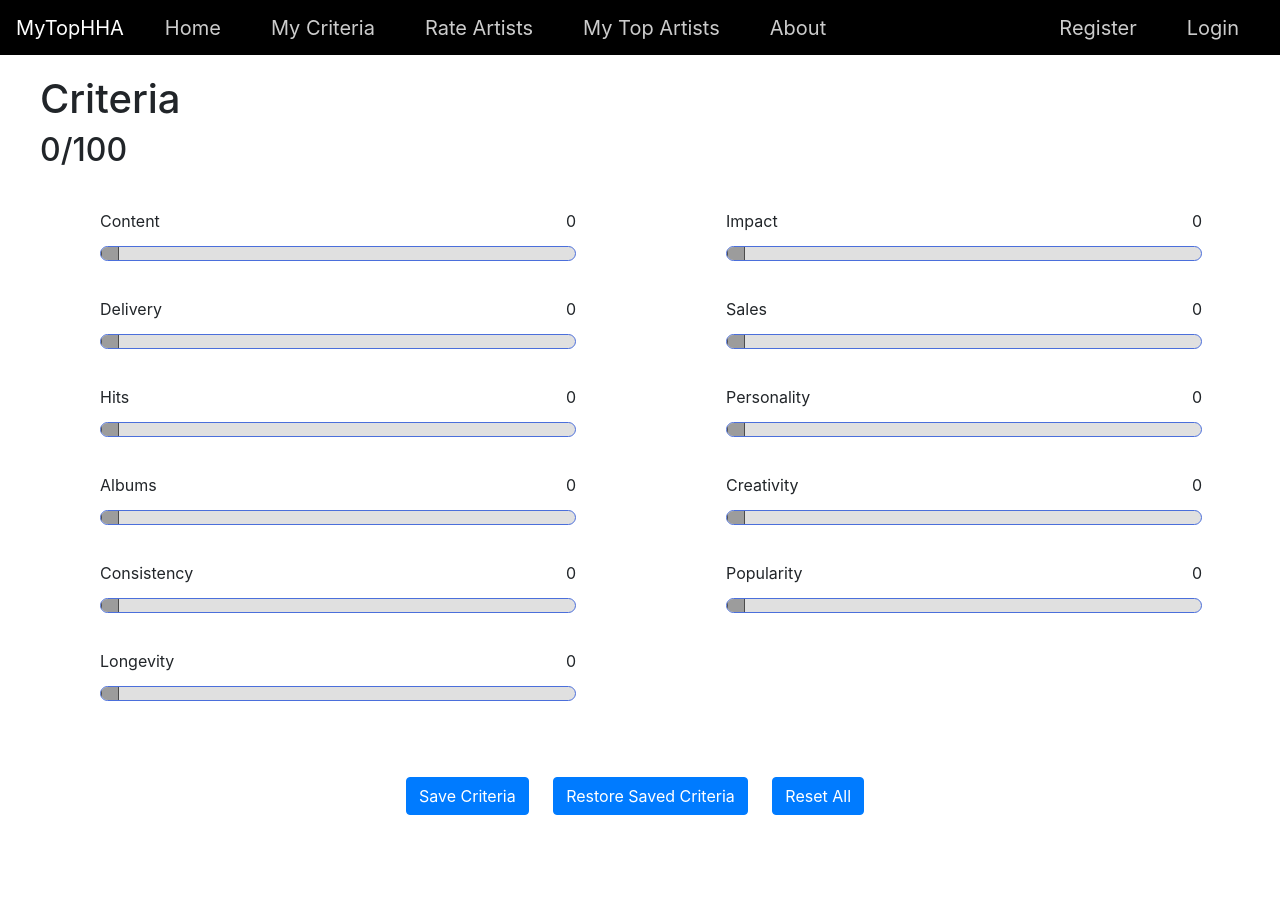
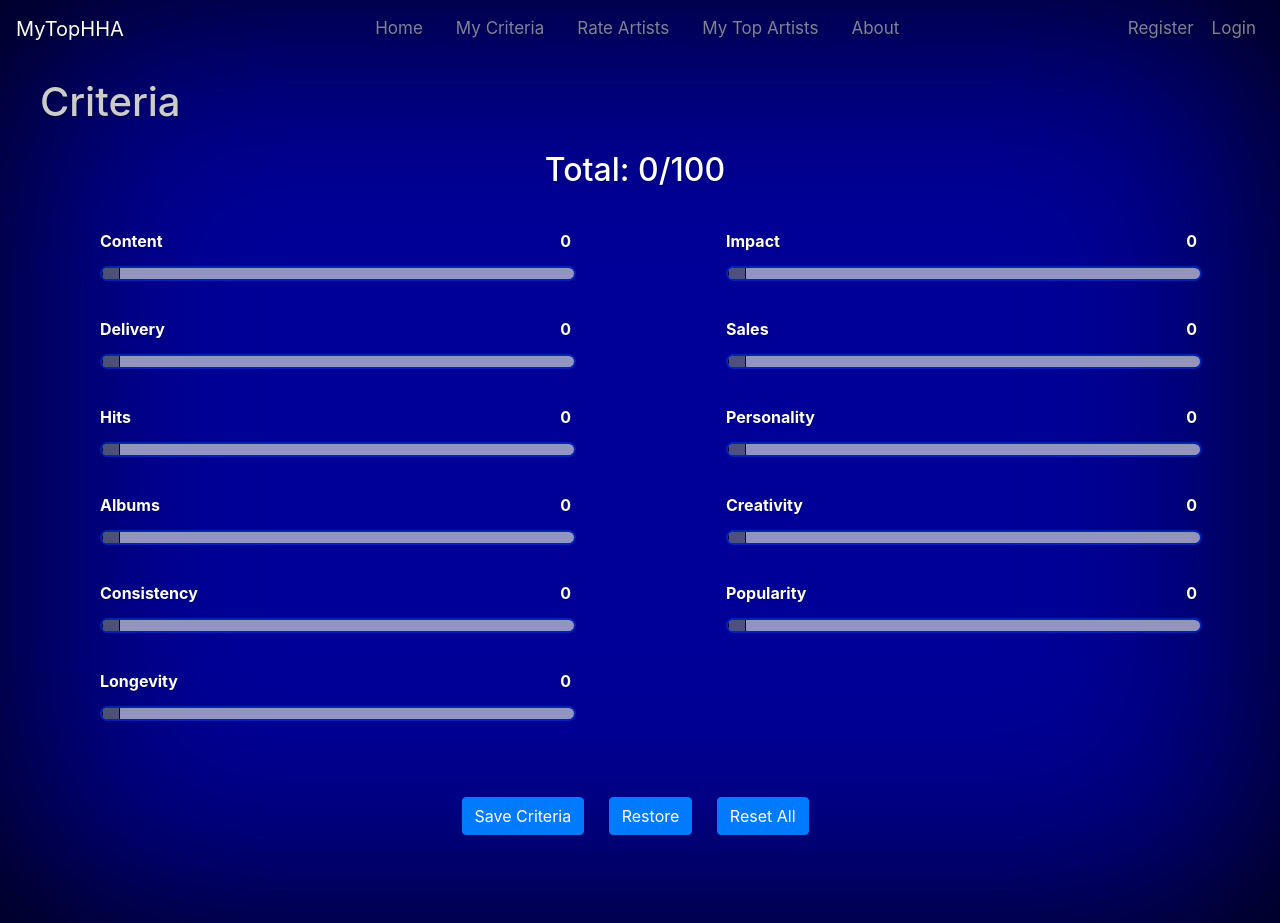
Before and after one commit to bclai7/Top_HHA, a Flask app: page /mycriteria in a window 1280 px wide. Before the commit the page ends 815 px from the top, so only its background shows below. Run offline with Flask 2, Linux system fonts and the light colour scheme; parts of the project's set-up code (start-up, migrations or seed data) failed here and were passed over; some libraries are stand-ins or nearby versions.

Commit message:
overhaul to website design
Changes to navbar:
-Text is smaller
-Removed background
-Core elements are centered on the page, account related elements are still to the right side

Overall design:
-Changed background color to a darker blue (still experimenting with color)
-Added drop shadow to background
-Jumbotron is still on front page for now but may change

```diff
--- a/static/css/styles.css
+++ b/static/css/styles.css
@@ -1,15 +1,30 @@
 /*CUSTOMIZATIONS*/
-.criteria-form .form-group .form-control {
-  border-color: #0033cc;
-  width: 100px;
-  border-radius: 15px;
-  border-width: 1px;
+html, body{
+  background: #000099;
+}
+html{
+  height:100%;
+}
+body{
+  min-height: 100%;
+}
+
+body {
+  color: #fff;
+  text-shadow: 0 .05rem .1rem rgba(0, 0, 0, .5);
+  box-shadow: inset 0 0 15rem rgba(0, 0, 0, 15);
+}
+h1{
+  color: #ccc;
+}
+
+.jumbotron h1{
+  color: black;
 }
 
 .jumbotron{
-  width: 80%;
-  border: 1px solid #0033cc;
-  border-radius: 15px;
+  width: 100%;
+  background: #8c8c8c;
 }
 
 /* REGISTER FORM*/
@@ -36,10 +51,11 @@
   width: 85%;
   height: 100%;
   padding: 55px 15px 15px 150px;
-  border: solid 1.5px #0033cc;
+  border: solid 1px black;
   border-radius: 15px;
   margin: 0 auto;
   margin-top: 30px;
+  background: #f2f2f2;
 }
 
 .dashboard_container .user_info{
@@ -109,17 +125,34 @@
 }
 
 /* SLIDER */
+.criteria-form{
+}
+
+.criteria-form .form-group .form-control {
+  border-color: #0033cc;
+  width: 100px;
+  border-radius: 15px;
+  border-width: 1px;
+}
+
 .slidecontainer, .criteria_container {
     width: 100%; /* Width of the outside container */
     margin-top: 40px;
 }
 
+.criteriaTotalScore{
+  margin-top: 25px;
+}
+
 .criteriaLabel{
   float: left;
   margin-bottom: 10px;
+  font-weight: bold;
 }
 .criteriaScore{
   float: right;
+  font-weight: bold;
+  margin-right: 5px;
 }
 
 .criteriaGroup{
@@ -160,7 +193,7 @@
     -webkit-transition: .2s; /* 0.2 seconds transition on hover */
     transition: opacity .2s;
     overflow: hidden;
-    border: solid 1px #0033cc;
+    border: solid 2px #0033cc;
 }
 
 /* Mouse-over effects */
--- a/templates/includes/_navbar.html
+++ b/templates/includes/_navbar.html
@@ -6,6 +6,7 @@
     </button>
     <div class="collapse navbar-collapse" id="navbar">
       <!-- Left Nav Bar -->
+      <div class="navBarLeft" id="navBarLeft">
         <ul class="navbar-nav mr-auto">
           <li class="nav-item">
             <a class="nav-link" href="/">Home</a>
@@ -23,8 +24,10 @@
             <a class="nav-link" href="/about">About</a>
           </li>
         </ul>
+      </div>
 
       <!-- Right Navbar -->
+      <div class="navBarRight" id="navBarRight">
         <ul class="navbar-nav navbar-right">
           {% if session.logged_in %}
             <li class="nav-item"><a class="nav-link" href="/dashboard">My Account</a></li>
@@ -33,29 +36,32 @@
             <li class="nav-item"><a class="nav-link" href="/register">Register</a></li>
             <li class="nav-item"><a class="nav-link" href="/login">Login</a></li>
           {% endif %}
-
         </ul>
+      </div>
     </div>
   </nav>
 </div>
 
 <style>
   .navbar{
-  background: black;
-  height: 55px;
-}
-  #navbar{
-    font-size: 20px;
   }
 
-  #navbar a{
+  #navbar{
+    font-size: 17px;
+  }
+
+  #navBarLeft a{
     padding-left: 25px;
-    padding-right: 25px;
-    color: #cccccc;
+  }
+  #navBarRight a{
+    padding-left: 10px;
   }
 
   #navbar a:hover{
-    background: #0033cc;
     color: #FFFFFF;
   }
+
+  .navBarLeft{
+    margin: 0 auto;
+  }
 </style>
--- a/templates/mycriteria.html
+++ b/templates/mycriteria.html
@@ -7,7 +7,7 @@
     <h1>Criteria</h1>
   {% endif %}
   <div class="criteria-form" oninput="showSliderValues();">
-    <h2 class="totalScore" id="total_score"></h2>
+    <center><h2 class="criteriaTotalScore" id="total_score"></h2></center>
     <form action="" method="POST">
       <div class="criteria_container" >
         <div class="criteriaColumnLeft">
@@ -41,7 +41,7 @@
         <center>
           <div class="criteriaButtonSet">
             <button type="submit" class="criteriaSaveButton btn btn-primary" id="criteria_save_button">Save Criteria</button>
-            <button type="button" class="criteriaRestoreButton btn btn-primary" id="criteria_restore_button" onclick="restoreSliderValues();">Restore Saved Criteria</button>
+            <button type="button" class="criteriaRestoreButton btn btn-primary" id="criteria_restore_button" onclick="restoreSliderValues();">Restore</button>
             <button type="reset" class="criterieaResetButton btn btn-primary" id="criteria_reset_button" onclick="return resetSliders();">Reset All</button>
           </div>
         </center>
@@ -106,7 +106,7 @@
         totalValue += Number(activeSliderValue);
       }
 
-      document.getElementById('total_score').innerHTML=totalValue + '/100';
+      document.getElementById('total_score').innerHTML='Total: '+totalValue + '/100';
 
     }
 
```
Lines whose indentation alone changed are shown as unchanged.
